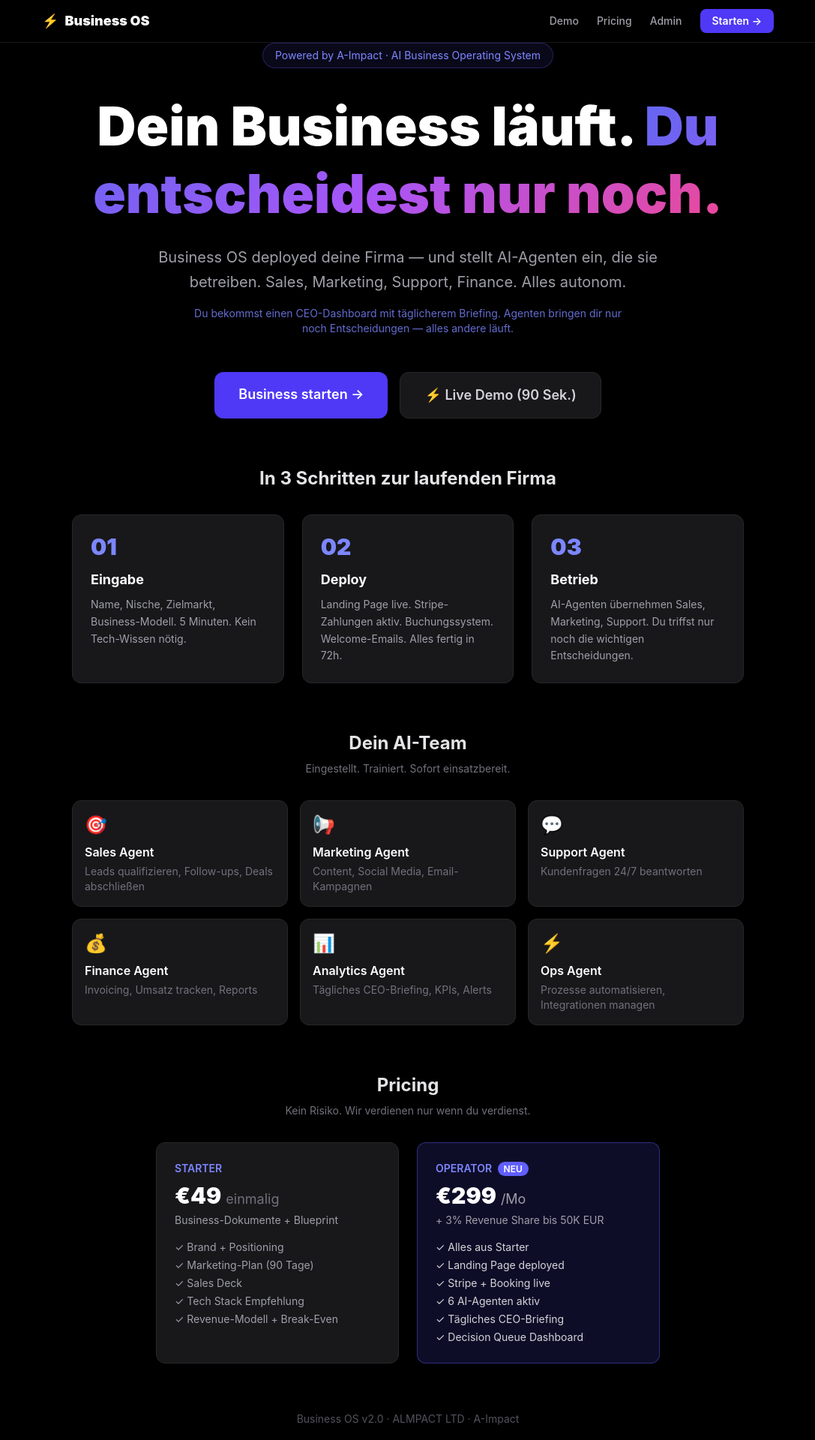
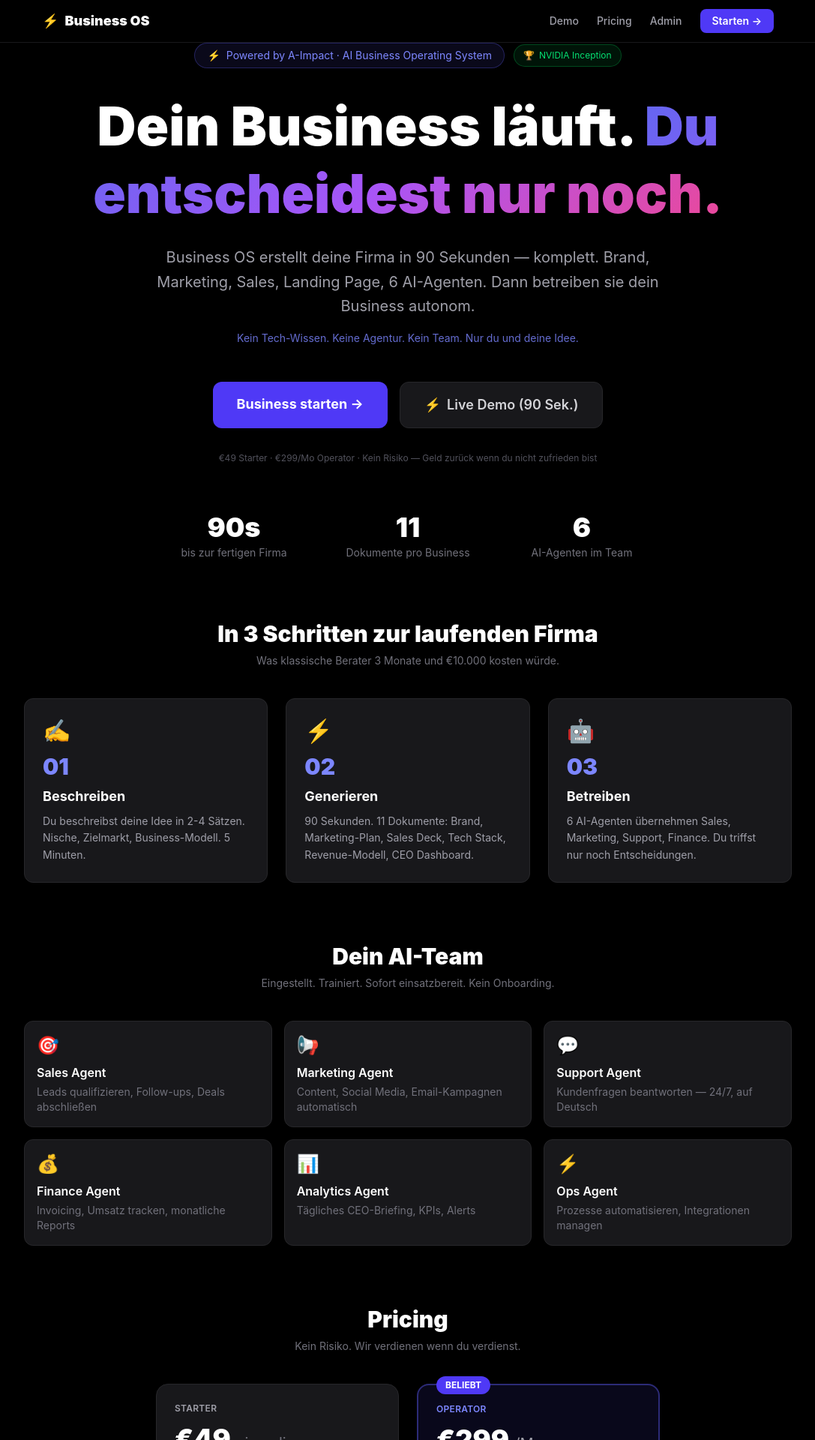
Before and after one commit to Shawty97/business-os, a Next.js app in the folder frontend/: page / in a window 1280 px wide. Shown: the top 1920 px of the page at 75% size, without its empty margins (96-1183 px from the left). Built offline with nearby package versions, Linux system fonts and the light colour scheme.

Commit message:
[Apex] feat: landing page v2 — NVIDIA badge, social proof numbers, FAQ, better CTAs

```diff
--- a/frontend/app/page.tsx
+++ b/frontend/app/page.tsx
@@ -1,148 +1,205 @@
+import Link from 'next/link'
+
 export default function Home() {
   return (
     <main className="flex flex-col items-center justify-center min-h-screen px-6 text-center">
-      <div className="max-w-4xl mx-auto">
+      <div className="max-w-5xl mx-auto w-full">
 
-        <div className="inline-block bg-indigo-500/10 border border-indigo-500/30 text-indigo-400 text-sm px-4 py-1.5 rounded-full mb-8">
-          Powered by A-Impact · AI Business Operating System
+        {/* Hero Badge */}
+        <div className="flex items-center justify-center gap-3 mb-8">
+          <div className="inline-flex items-center gap-2 bg-indigo-500/10 border border-indigo-500/30 text-indigo-400 text-sm px-4 py-1.5 rounded-full">
+            <span>⚡</span>
+            <span>Powered by A-Impact · AI Business Operating System</span>
+          </div>
+          <div className="inline-flex items-center gap-1.5 bg-green-500/10 border border-green-500/30 text-green-400 text-xs px-3 py-1.5 rounded-full">
+            <span>🏆</span>
+            <span>NVIDIA Inception</span>
+          </div>
         </div>
 
+        {/* Hero Headline */}
         <h1 className="text-5xl md:text-7xl font-black mb-6 leading-tight">
           Dein Business läuft.{" "}
           <span className="gradient-text">Du entscheidest nur noch.</span>
         </h1>
 
         <p className="text-xl text-zinc-400 mb-4 max-w-2xl mx-auto leading-relaxed">
-          Business OS deployed deine Firma — und stellt AI-Agenten ein, die sie betreiben.
-          Sales, Marketing, Support, Finance. Alles autonom.
+          Business OS erstellt deine Firma in 90 Sekunden — komplett.
+          Brand, Marketing, Sales, Landing Page, 6 AI-Agenten.
+          Dann betreiben sie dein Business autonom.
         </p>
 
         <p className="text-sm text-indigo-400/80 mb-12 max-w-xl mx-auto">
-          Du bekommst einen CEO-Dashboard mit täglicherem Briefing.
-          Agenten bringen dir nur noch Entscheidungen — alles andere läuft.
+          Kein Tech-Wissen. Keine Agentur. Kein Team. Nur du und deine Idee.
         </p>
 
-        <div className="flex flex-col sm:flex-row gap-4 justify-center mb-16">
-          <a
-            className="bg-indigo-600 hover:bg-indigo-500 text-white font-semibold px-8 py-4 rounded-xl text-lg transition-colors"
+        {/* CTA Buttons */}
+        <div className="flex flex-col sm:flex-row gap-4 justify-center mb-8">
+          <Link
+            className="bg-indigo-600 hover:bg-indigo-500 text-white font-bold px-8 py-4 rounded-xl text-lg transition-colors"
             href="/build"
           >
             Business starten →
-          </a>
-          <a
+          </Link>
+          <Link
             href="/demo"
-            className="bg-zinc-900 hover:bg-zinc-800 text-zinc-300 font-semibold px-8 py-4 rounded-xl text-lg transition-colors border border-zinc-800"
+            className="bg-zinc-900 hover:bg-zinc-800 text-zinc-300 font-semibold px-8 py-4 rounded-xl text-lg transition-colors border border-zinc-800 flex items-center justify-center gap-2"
           >
-            ⚡ Live Demo (90 Sek.)
-          </a>
+            <span>⚡</span>
+            <span>Live Demo (90 Sek.)</span>
+          </Link>
+        </div>
+
+        <p className="text-zinc-600 text-xs mb-16">
+          €49 Starter · €299/Mo Operator · Kein Risiko — Geld zurück wenn du nicht zufrieden bist
+        </p>
+
+        {/* Social Proof Numbers */}
+        <div className="grid grid-cols-3 gap-6 mb-20 max-w-2xl mx-auto">
+          {[
+            { value: '90s', label: 'bis zur fertigen Firma' },
+            { value: '11', label: 'Dokumente pro Business' },
+            { value: '6', label: 'AI-Agenten im Team' },
+          ].map(({ value, label }) => (
+            <div key={label} className="text-center">
+              <div className="text-4xl font-black text-white mb-1">{value}</div>
+              <div className="text-zinc-500 text-sm">{label}</div>
+            </div>
+          ))}
         </div>
 
         {/* How it works */}
-        <div id="how-it-works" className="mb-16">
-          <h2 className="text-2xl font-bold mb-8 text-zinc-200">In 3 Schritten zur laufenden Firma</h2>
-          <div className="grid grid-cols-1 md:grid-cols-3 gap-6 text-left">
-            <div className="bg-zinc-900 border border-zinc-800 rounded-xl p-6">
-              <div className="text-3xl font-black text-indigo-400 mb-3">01</div>
-              <div className="font-bold text-white mb-2 text-lg">Eingabe</div>
-              <div className="text-sm text-zinc-400 leading-relaxed">
-                Name, Nische, Zielmarkt, Business-Modell.
-                5 Minuten. Kein Tech-Wissen nötig.
+        <div id="how-it-works" className="mb-20 text-left">
+          <h2 className="text-3xl font-black mb-2 text-center text-white">In 3 Schritten zur laufenden Firma</h2>
+          <p className="text-zinc-500 text-sm text-center mb-10">Was klassische Berater 3 Monate und €10.000 kosten würde.</p>
+          <div className="grid grid-cols-1 md:grid-cols-3 gap-6">
+            {[
+              {
+                num: '01',
+                title: 'Beschreiben',
+                desc: 'Du beschreibst deine Idee in 2-4 Sätzen. Nische, Zielmarkt, Business-Modell. 5 Minuten.',
+                icon: '✍️',
+              },
+              {
+                num: '02',
+                title: 'Generieren',
+                desc: '90 Sekunden. 11 Dokumente: Brand, Marketing-Plan, Sales Deck, Tech Stack, Revenue-Modell, CEO Dashboard.',
+                icon: '⚡',
+              },
+              {
+                num: '03',
+                title: 'Betreiben',
+                desc: '6 AI-Agenten übernehmen Sales, Marketing, Support, Finance. Du triffst nur noch Entscheidungen.',
+                icon: '🤖',
+              },
+            ].map(({ num, title, desc, icon }) => (
+              <div key={num} className="bg-zinc-900 border border-zinc-800 rounded-xl p-6">
+                <div className="text-3xl mb-3">{icon}</div>
+                <div className="text-3xl font-black text-indigo-400 mb-2">{num}</div>
+                <div className="font-bold text-white mb-2 text-lg">{title}</div>
+                <div className="text-sm text-zinc-400 leading-relaxed">{desc}</div>
               </div>
-            </div>
-            <div className="bg-zinc-900 border border-zinc-800 rounded-xl p-6">
-              <div className="text-3xl font-black text-indigo-400 mb-3">02</div>
-              <div className="font-bold text-white mb-2 text-lg">Deploy</div>
-              <div className="text-sm text-zinc-400 leading-relaxed">
-                Landing Page live. Stripe-Zahlungen aktiv.
-                Buchungssystem. Welcome-Emails. Alles fertig in 72h.
-              </div>
-            </div>
-            <div className="bg-zinc-900 border border-zinc-800 rounded-xl p-6">
-              <div className="text-3xl font-black text-indigo-400 mb-3">03</div>
-              <div className="font-bold text-white mb-2 text-lg">Betrieb</div>
-              <div className="text-sm text-zinc-400 leading-relaxed">
-                AI-Agenten übernehmen Sales, Marketing, Support.
-                Du triffst nur noch die wichtigen Entscheidungen.
-              </div>
-            </div>
+            ))}
           </div>
         </div>
 
-        {/* AI Agents */}
-        <div id="what-you-get" className="mb-16">
-          <h2 className="text-2xl font-bold mb-2 text-zinc-200">Dein AI-Team</h2>
-          <p className="text-zinc-500 text-sm mb-8">Eingestellt. Trainiert. Sofort einsatzbereit.</p>
+        {/* AI Team */}
+        <div id="agents" className="mb-20">
+          <h2 className="text-3xl font-black mb-2 text-white">Dein AI-Team</h2>
+          <p className="text-zinc-500 text-sm mb-10">Eingestellt. Trainiert. Sofort einsatzbereit. Kein Onboarding.</p>
           <div className="grid grid-cols-2 md:grid-cols-3 gap-4 text-left">
-            <div className="bg-zinc-900 border border-zinc-800 rounded-xl p-4">
-              <div className="text-2xl mb-2">🎯</div>
-              <div className="font-semibold text-white mb-1">Sales Agent</div>
-              <div className="text-sm text-zinc-500">Leads qualifizieren, Follow-ups, Deals abschließen</div>
-            </div>
-            <div className="bg-zinc-900 border border-zinc-800 rounded-xl p-4">
-              <div className="text-2xl mb-2">📢</div>
-              <div className="font-semibold text-white mb-1">Marketing Agent</div>
-              <div className="text-sm text-zinc-500">Content, Social Media, Email-Kampagnen</div>
-            </div>
-            <div className="bg-zinc-900 border border-zinc-800 rounded-xl p-4">
-              <div className="text-2xl mb-2">💬</div>
-              <div className="font-semibold text-white mb-1">Support Agent</div>
-              <div className="text-sm text-zinc-500">Kundenfragen 24/7 beantworten</div>
-            </div>
-            <div className="bg-zinc-900 border border-zinc-800 rounded-xl p-4">
-              <div className="text-2xl mb-2">💰</div>
-              <div className="font-semibold text-white mb-1">Finance Agent</div>
-              <div className="text-sm text-zinc-500">Invoicing, Umsatz tracken, Reports</div>
-            </div>
-            <div className="bg-zinc-900 border border-zinc-800 rounded-xl p-4">
-              <div className="text-2xl mb-2">📊</div>
-              <div className="font-semibold text-white mb-1">Analytics Agent</div>
-              <div className="text-sm text-zinc-500">Tägliches CEO-Briefing, KPIs, Alerts</div>
-            </div>
-            <div className="bg-zinc-900 border border-zinc-800 rounded-xl p-4">
-              <div className="text-2xl mb-2">⚡</div>
-              <div className="font-semibold text-white mb-1">Ops Agent</div>
-              <div className="text-sm text-zinc-500">Prozesse automatisieren, Integrationen managen</div>
-            </div>
+            {[
+              { icon: '🎯', name: 'Sales Agent', desc: 'Leads qualifizieren, Follow-ups, Deals abschließen' },
+              { icon: '📢', name: 'Marketing Agent', desc: 'Content, Social Media, Email-Kampagnen automatisch' },
+              { icon: '💬', name: 'Support Agent', desc: 'Kundenfragen beantworten — 24/7, auf Deutsch' },
+              { icon: '💰', name: 'Finance Agent', desc: 'Invoicing, Umsatz tracken, monatliche Reports' },
+              { icon: '📊', name: 'Analytics Agent', desc: 'Tägliches CEO-Briefing, KPIs, Alerts' },
+              { icon: '⚡', name: 'Ops Agent', desc: 'Prozesse automatisieren, Integrationen managen' },
+            ].map(({ icon, name, desc }) => (
+              <div key={name} className="bg-zinc-900 border border-zinc-800 hover:border-zinc-700 rounded-xl p-4 transition-colors">
+                <div className="text-2xl mb-2">{icon}</div>
+                <div className="font-semibold text-white mb-1">{name}</div>
+                <div className="text-sm text-zinc-500">{desc}</div>
+              </div>
+            ))}
           </div>
         </div>
 
         {/* Pricing */}
-        <div className="mb-16">
-          <h2 className="text-2xl font-bold mb-2 text-zinc-200">Pricing</h2>
-          <p className="text-zinc-500 text-sm mb-8">Kein Risiko. Wir verdienen nur wenn du verdienst.</p>
+        <div id="pricing" className="mb-20">
+          <h2 className="text-3xl font-black mb-2 text-white">Pricing</h2>
+          <p className="text-zinc-500 text-sm mb-10">Kein Risiko. Wir verdienen wenn du verdienst.</p>
           <div className="grid grid-cols-1 md:grid-cols-2 gap-6 text-left max-w-2xl mx-auto">
-            <div className="bg-zinc-900 border border-zinc-800 rounded-xl p-6">
-              <div className="text-indigo-400 text-sm font-semibold mb-2">STARTER</div>
-              <div className="text-3xl font-black text-white mb-1">€49 <span className="text-lg font-normal text-zinc-500">einmalig</span></div>
-              <div className="text-zinc-400 text-sm mb-4">Business-Dokumente + Blueprint</div>
-              <ul className="text-sm text-zinc-400 space-y-1">
-                <li>✓ Brand + Positioning</li>
-                <li>✓ Marketing-Plan (90 Tage)</li>
-                <li>✓ Sales Deck</li>
-                <li>✓ Tech Stack Empfehlung</li>
-                <li>✓ Revenue-Modell + Break-Even</li>
+            <div className="bg-zinc-900 border border-zinc-800 rounded-2xl p-6">
+              <div className="text-zinc-400 text-xs font-semibold uppercase tracking-wide mb-3">Starter</div>
+              <div className="text-4xl font-black text-white mb-1">€49 <span className="text-xl font-normal text-zinc-500">einmalig</span></div>
+              <div className="text-zinc-500 text-sm mb-5">Business-Paket + CEO Dashboard (30 Tage)</div>
+              <ul className="text-sm text-zinc-400 space-y-1.5 mb-6">
+                {['Brand + Positioning', 'Marketing-Plan (90 Tage)', 'Sales Deck (HTML)', 'Tech Stack Empfehlung', 'Revenue-Modell + Break-Even', 'CEO Dashboard'].map(f => (
+                  <li key={f} className="flex gap-2"><span className="text-indigo-400">✓</span>{f}</li>
+                ))}
               </ul>
+              <Link href="/build" className="block text-center bg-zinc-800 hover:bg-zinc-700 text-white font-semibold py-3 rounded-xl transition-colors">
+                Starten →
+              </Link>
             </div>
-            <div className="bg-indigo-900/30 border border-indigo-500/40 rounded-xl p-6">
-              <div className="text-indigo-400 text-sm font-semibold mb-2">OPERATOR <span className="bg-indigo-500 text-white text-xs px-2 py-0.5 rounded-full ml-1">NEU</span></div>
-              <div className="text-3xl font-black text-white mb-1">€299 <span className="text-lg font-normal text-zinc-400">/Mo</span></div>
-              <div className="text-zinc-400 text-sm mb-4">+ 3% Revenue Share bis 50K EUR</div>
-              <ul className="text-sm text-zinc-300 space-y-1">
-                <li>✓ Alles aus Starter</li>
-                <li>✓ Landing Page deployed</li>
-                <li>✓ Stripe + Booking live</li>
-                <li>✓ 6 AI-Agenten aktiv</li>
-                <li>✓ Tägliches CEO-Briefing</li>
-                <li>✓ Decision Queue Dashboard</li>
+            <div className="bg-indigo-900/20 border-2 border-indigo-500/40 rounded-2xl p-6 relative">
+              <div className="absolute -top-3 left-6 bg-indigo-600 text-white text-xs font-bold px-3 py-1 rounded-full">BELIEBT</div>
+              <div className="text-indigo-400 text-xs font-semibold uppercase tracking-wide mb-3">Operator</div>
+              <div className="text-4xl font-black text-white mb-1">€299 <span className="text-xl font-normal text-zinc-400">/Mo</span></div>
+              <div className="text-zinc-400 text-sm mb-5">+ 3% Revenue Share bis €50K Umsatz</div>
+              <ul className="text-sm text-zinc-300 space-y-1.5 mb-6">
+                {['Alles aus Starter', 'Landing Page deployed', 'Stripe + Booking live', '6 AI-Agenten dauerhaft aktiv', 'Wöchentliches Marketing auto', 'Strategy Call monatlich'].map(f => (
+                  <li key={f} className="flex gap-2"><span className="text-indigo-400">✓</span>{f}</li>
+                ))}
               </ul>
+              <Link href="/demo" className="block text-center bg-indigo-600 hover:bg-indigo-500 text-white font-bold py-3 rounded-xl transition-colors">
+                Demo starten →
+              </Link>
             </div>
+          </div>
+          <div className="mt-4 text-center">
+            <Link href="/pricing" className="text-zinc-500 hover:text-white text-sm transition-colors">
+              Enterprise ab €1.500/Mo → <span className="text-indigo-400">Alle Pläne ansehen</span>
+            </Link>
           </div>
         </div>
 
-        <p className="mt-4 text-zinc-600 text-sm">
-          Business OS v2.0 · ALMPACT LTD · A-Impact
-        </p>
+        {/* FAQ */}
+        <div className="mb-20 text-left max-w-2xl mx-auto">
+          <h2 className="text-3xl font-black mb-10 text-center text-white">Häufige Fragen</h2>
+          <div className="space-y-3">
+            {[
+              { q: 'Brauche ich Tech-Kenntnisse?', a: 'Nein. Du tippst eine Beschreibung. Wir kümmern uns um alles.' },
+              { q: 'Was ist Revenue Share?', a: 'Du zahlst €299/Mo und 3% deines Umsatzes bis du €50K/Mo verdienst. Danach 0%. Wir haben ein direktes Interesse an deinem Wachstum.' },
+              { q: 'Kann ich monatlich kündigen?', a: 'Ja. Keine Mindestlaufzeit, kein Vertrag. Kündigung per E-Mail.' },
+              { q: 'Was unterscheidet das von ChatGPT?', a: 'ChatGPT gibt Text. Business OS deployt deine Landing Page, aktiviert AI-Agenten und betreibt dein Business autonom. Wir sind kein Tool — wir sind dein erstes Team.' },
+            ].map(({ q, a }) => (
+              <details key={q} className="bg-zinc-900 border border-zinc-800 rounded-xl">
+                <summary className="p-4 font-semibold text-white cursor-pointer list-none flex justify-between items-center">
+                  {q} <span className="text-zinc-500 text-sm">+</span>
+                </summary>
+                <div className="px-4 pb-4 text-zinc-400 text-sm leading-relaxed">{a}</div>
+              </details>
+            ))}
+          </div>
+        </div>
+
+        {/* Final CTA */}
+        <div className="mb-16 bg-zinc-900 border border-zinc-800 rounded-2xl p-10">
+          <h2 className="text-3xl font-black mb-3 text-white">Bereit in 90 Sekunden?</h2>
+          <p className="text-zinc-400 mb-6">Starte jetzt — keine Kreditkarte nötig für die Demo.</p>
+          <div className="flex flex-col sm:flex-row gap-4 justify-center">
+            <Link href="/demo" className="bg-indigo-600 hover:bg-indigo-500 text-white font-bold px-8 py-3 rounded-xl transition-colors">
+              ⚡ Live Demo — 90 Sekunden
+            </Link>
+            <Link href="/build" className="bg-zinc-800 hover:bg-zinc-700 text-white font-semibold px-8 py-3 rounded-xl transition-colors">
+              Eigenes Business bauen
+            </Link>
+          </div>
+        </div>
+
       </div>
     </main>
-  );
+  )
 }
```
